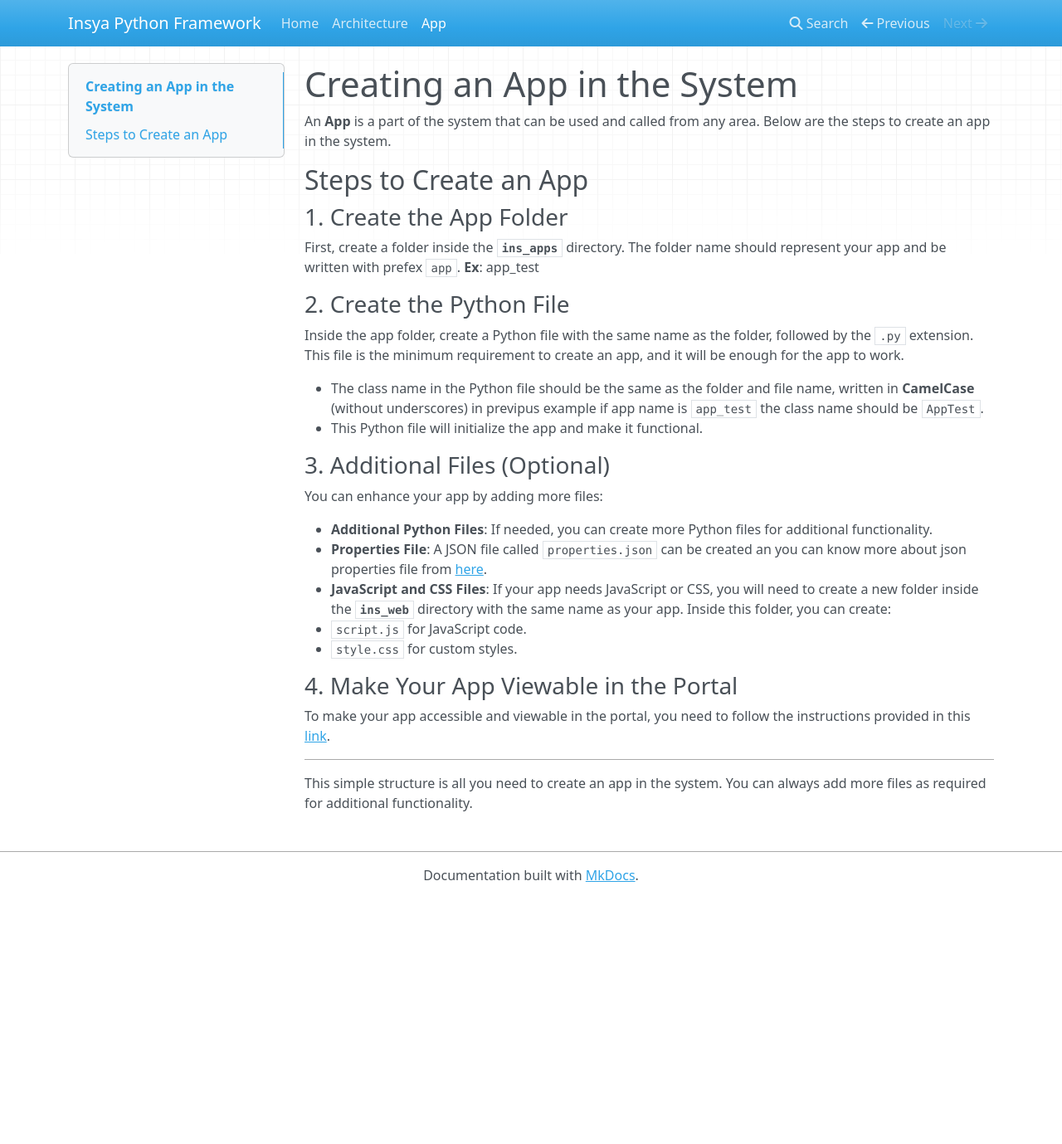
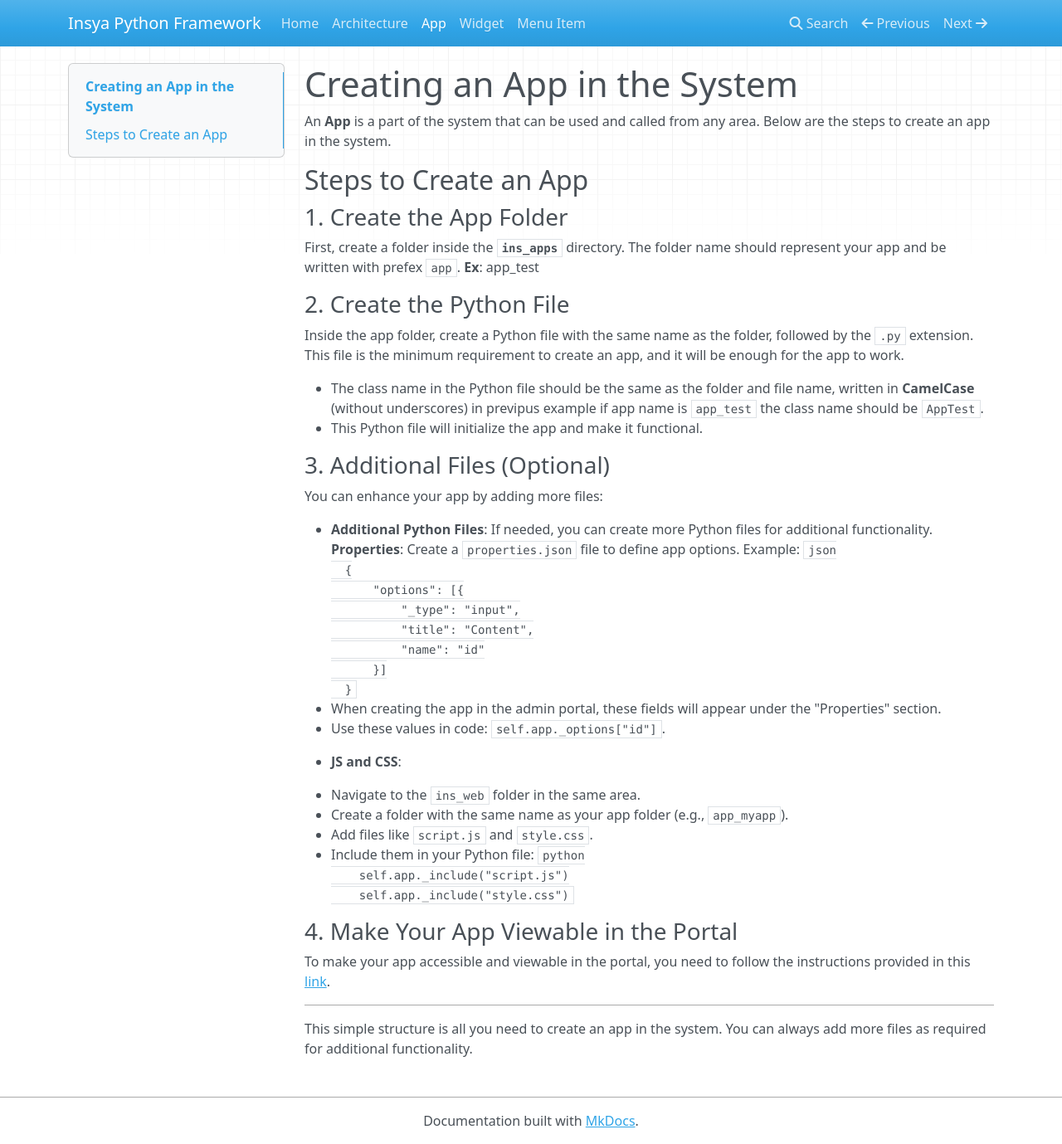
Before and after one commit to HeshamEhab/Python-framework, an MkDocs documentation site: the page built from docs/app.md, in a window 1280 px wide and 1379 px high. Shown: the whole window at 83% size. Built offline with MkDocs 1.6.1, drawn with Linux system fonts in a browser that asks for light colours; nearby versions of some CDN libraries.

Commit message:
Your commit message

````diff
--- a/docs/app.md
+++ b/docs/app.md
@@ -21,14 +21,34 @@ Inside the app folder, create a Python file with the same name as the folder, fo
 You can enhance your app by adding more files:
 
 - **Additional Python Files**: If needed, you can create more Python files for additional functionality.
-- **Properties File**: A JSON file called `properties.json` can be created an you can know more about json properties file from [here](properties_file).
-- **JavaScript and CSS Files**: If your app needs JavaScript or CSS, you will need to create a new folder inside the **`ins_web`** directory with the same name as your app. Inside this folder, you can create:
-  - `script.js` for JavaScript code.
-  - `style.css` for custom styles.
+ **Properties**: Create a `properties.json` file to define app options. Example:
+  ```json
+  {
+      "options": [{
+          "_type": "input",
+          "title": "Content",
+          "name": "id"
+      }]
+  }
+  ```
+  - When creating the app in the admin portal, these fields will appear under the "Properties" section.
+  - Use these values in code: `self.app._options["id"]`.
+
+
+- **JS and CSS**:
+  - Navigate to the `ins_web` folder in the same area.
+  - Create a folder with the same name as your app folder (e.g., `app_myapp`).
+  - Add files like `script.js` and `style.css`.
+  - Include them in your Python file:
+    ```python
+    self.app._include("script.js")
+    self.app._include("style.css")
+    ```
+
 
 ### 4. Make Your App Viewable in the Portal
 
-To make your app accessible and viewable in the portal, you need to follow the instructions provided in this [link](#).
+To make your app accessible and viewable in the portal, you need to follow the instructions provided in this [link](/menu_item).
 
 ---
 
--- a/mkdocs.yml
+++ b/mkdocs.yml
@@ -4,3 +4,5 @@ nav:
   - Home: index.md
   - Architecture: structure.md
   - App: app.md
+  - Widget: widget.md
+  - Menu Item: menu_item.md
````
Also changed, not shown: docs/menu_item.md (added, +72 -0 lines), docs/widget.md (added, +91 -0 lines), 2 other files.
